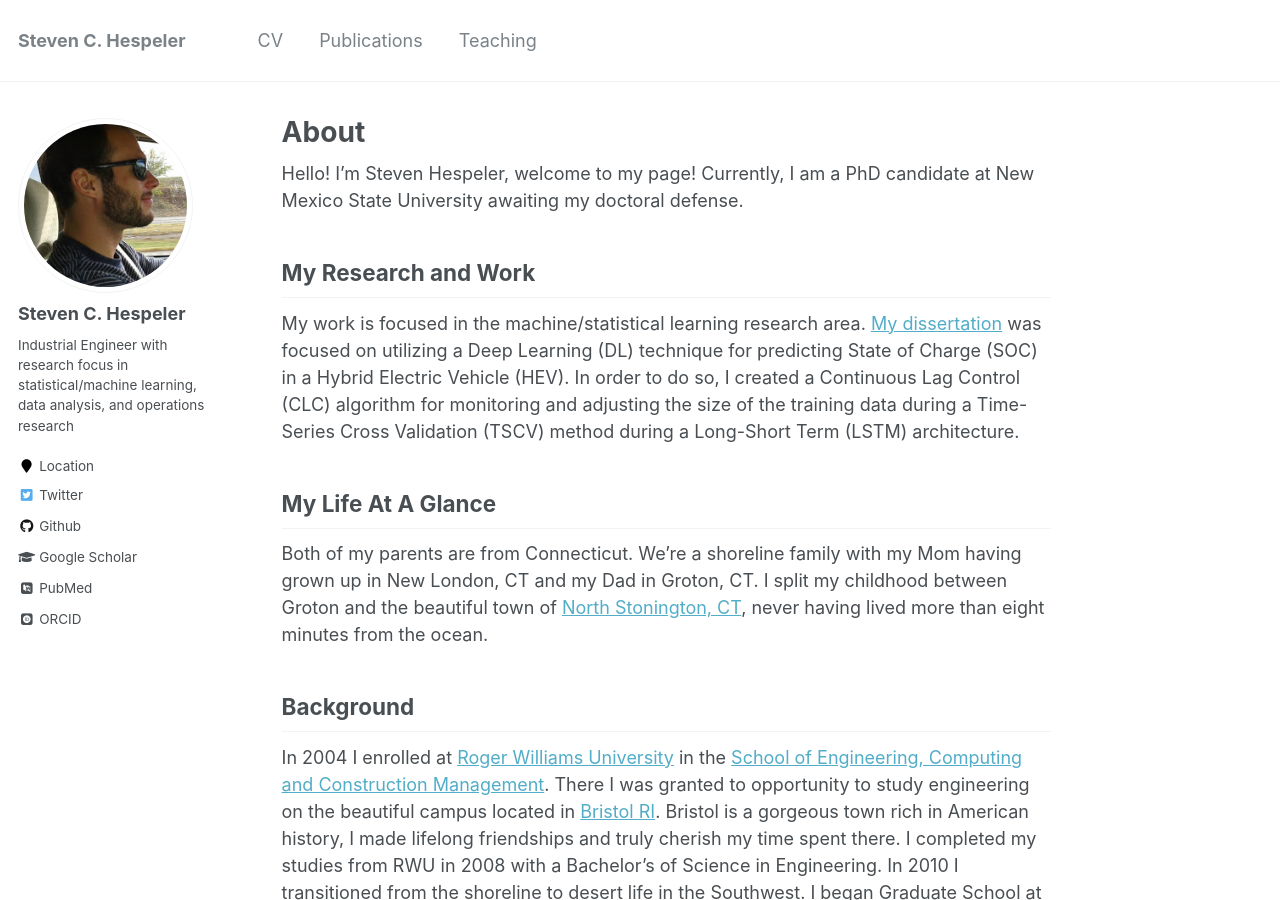
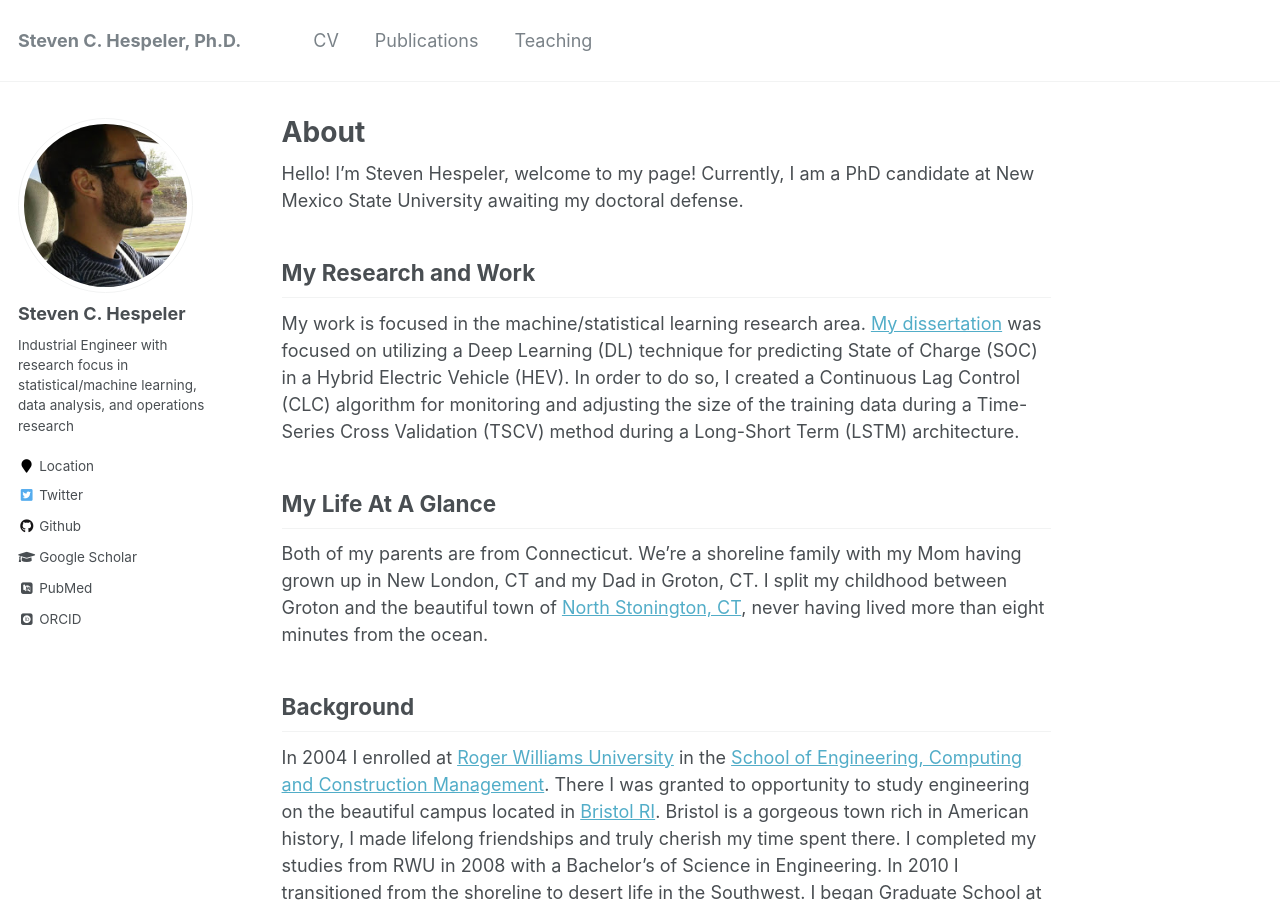
Before and after one commit to Tov-Nephesh/Tov-Nephesh.github.io, a Jekyll site: the page built from _pages/about.md, in a window 1280 px wide and 900 px high. Built offline with Jekyll 4.4.1, drawn with Linux system fonts in a browser that asks for light colours; some web fonts are replaced; part of the change alters nothing that is shown.

```diff
--- a/_config.yml
+++ b/_config.yml
@@ -7,10 +7,10 @@
 
 # Site Settings
 locale                   : "en-US"
-title                    : "Steven C. Hespeler"
+title                    : "Steven C. Hespeler, Ph.D."
 title_separator          : "-"
 name                     : &name "Steven Christopher Hespeler"
-description              : &description "PhD candidate at New Mexico State University in the Department of Industrial Engineering"
+description              : &description "Ph.D. Industrial Engineer"
 url                      : https://Tov-Nephesh.github.io # the base hostname & protocol for your site e.g. "https://mmistakes.github.io"
 baseurl                  : "" # the subpath of your site, e.g. "/blog"
 repository               : "Tov-Nephesh/Tov-Nephesh.github.io"
```
